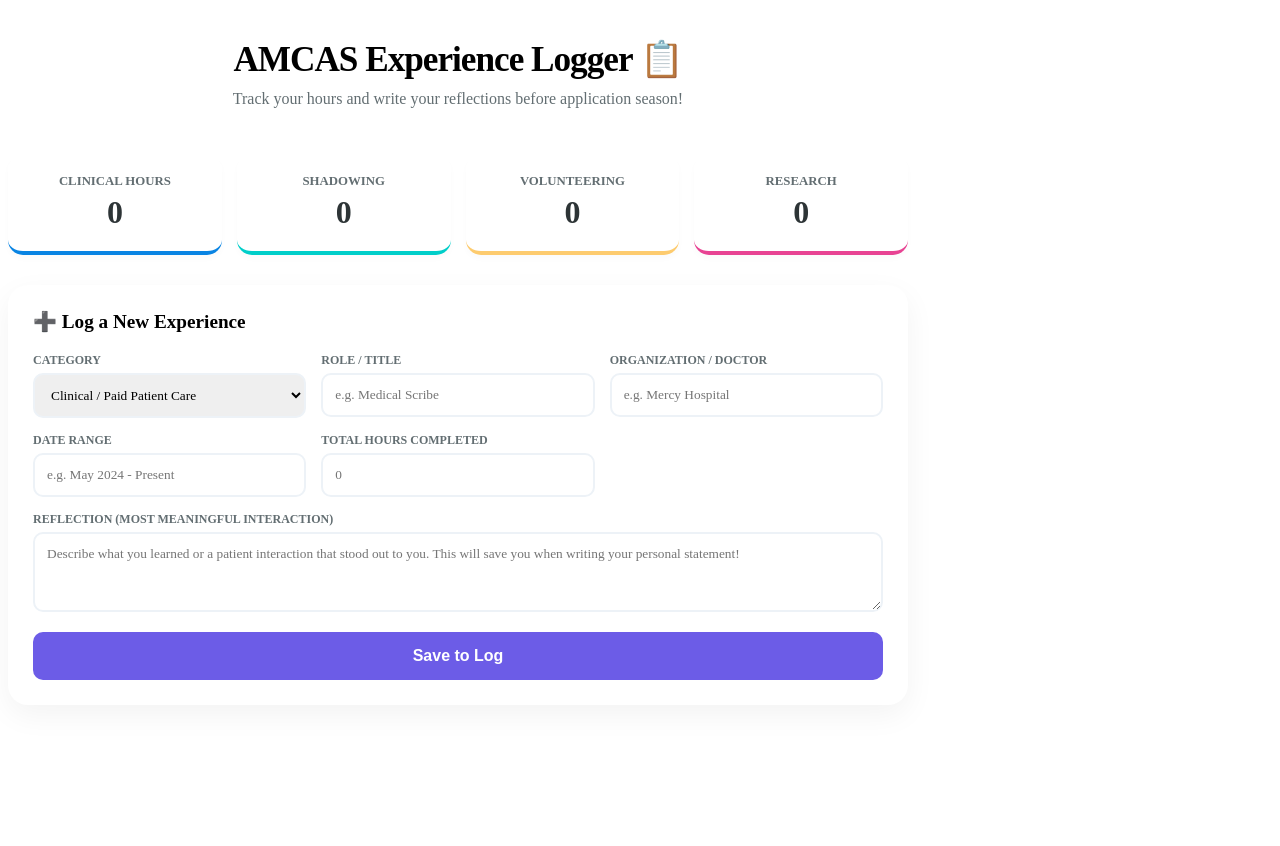
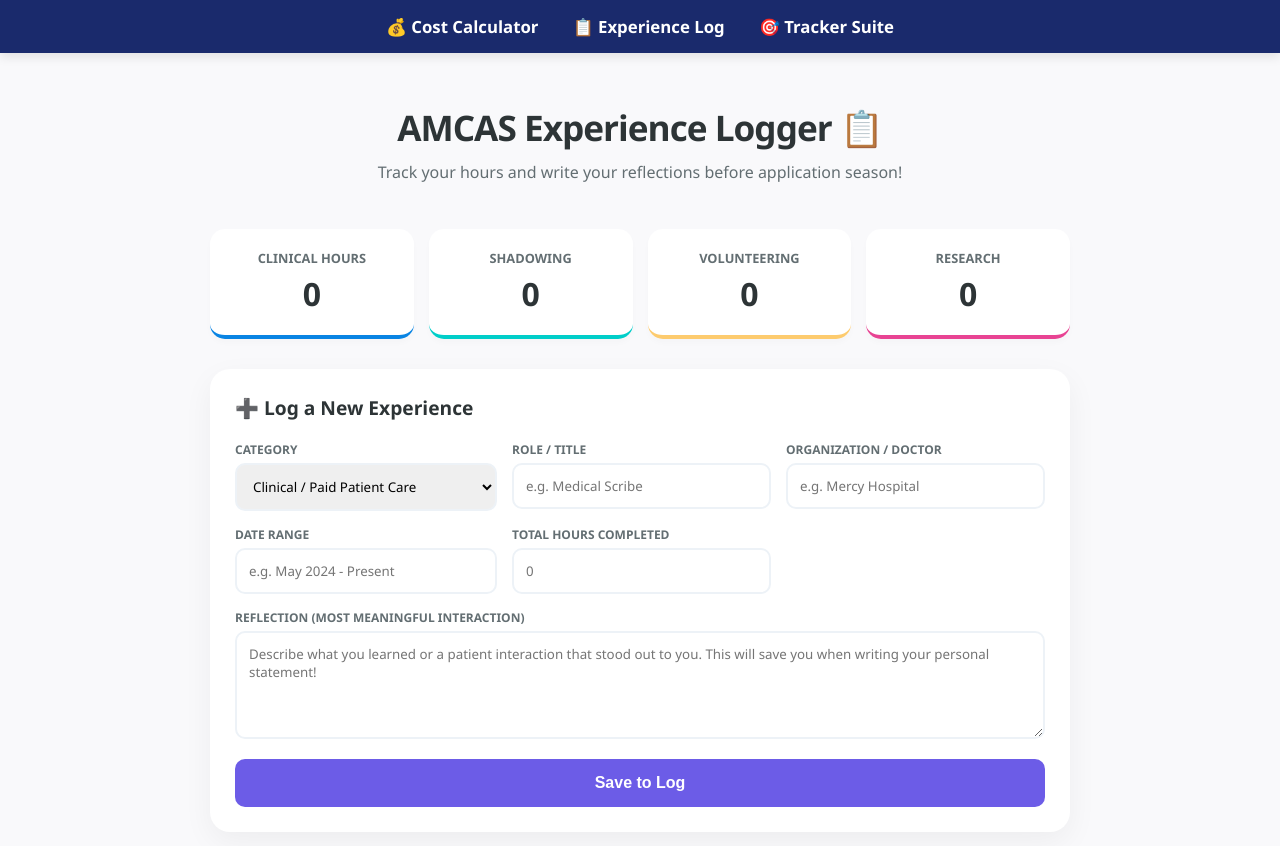
Before and after one commit to carsonstart101-hash/MedSchoolCalculator, a plain HTML site: page experience.html in a window 1280 px wide. Before the commit the page ends 800 px from the top, so only its background shows below. Drawn offline with Linux system fonts and the light colour scheme.

Commit message:
Update experience.html

```diff
--- a/experience.html
+++ b/experience.html
@@ -1,4 +1,3 @@
-</div>
 <!DOCTYPE html>
 <html lang="en">
 <head>
@@ -19,24 +18,42 @@
             --border-light: #edf2f7;
         }
 
-        body
-        <div style="background: #1a2a6c; padding: 10px; text-align: center; margin-bottom: 20px;">
-    <a href="index.html" style="color: white; margin: 0 15px; text-decoration: none; font-weight: bold;">💰 Cost Calculator</a>
-    <a href="experiences.html" style="color: white; margin: 0 15px; text-decoration: none; font-weight: bold;">📋 Experience Log</a>
-    <a href="tracker_suite.html" style="color: white; margin: 0 15px; text-decoration: none; font-weight: bold;">🎯 Tracker Suite</a>{
-
+        body {
             font-family: 'Segoe UI', system-ui, -apple-system, sans-serif;
             background-color: var(--bg);
             color: var(--primary);
             margin: 0;
-            padding: 20px;
+            padding: 0; /* Set to 0 so the menu touches the edges */
             display: flex;
-            justify-content: center;
+            flex-direction: column;
+            align-items: center;
         }
+
+        /* Universal Menu Styling */
+        .universal-menu {
+            background: #1a2a6c;
+            width: 100%;
+            padding: 15px 0;
+            text-align: center;
+            box-shadow: 0 4px 10px rgba(0,0,0,0.1);
+        }
+
+        .universal-menu a {
+            color: white;
+            margin: 0 15px;
+            text-decoration: none;
+            font-weight: bold;
+            font-size: 1.05rem;
+            transition: opacity 0.2s;
+        }
+
+        .universal-menu a:hover { opacity: 0.8; }
 
         .container {
             width: 100%;
             max-width: 900px;
+            padding: 20px;
+            box-sizing: border-box;
         }
 
         header {
@@ -207,6 +224,14 @@
 </head>
 <body>
 
+    <!-- Universal Navigation Menu -->
+    <div class="universal-menu">
+        <a href="index.html">💰 Cost Calculator</a>
+        <a href="experiences.html">📋 Experience Log</a>
+        <a href="tracker_suite.html">🎯 Tracker Suite</a>
+    </div>
+
+    <!-- Main Content Container -->
     <div class="container">
         <header>
             <h1>AMCAS Experience Logger 📋</h1>
@@ -274,8 +299,8 @@
         <div id="logArea" class="log-list"></div>
     </div>
 
+    <!-- JavaScript Database Logic -->
     <script>
-    // Load from Maddy's browser storage specifically for experiences
         let experiences = JSON.parse(localStorage.getItem('maddy_experiences')) || [];
 
         function saveExperience() {
@@ -362,6 +387,5 @@
         // Run on load
         render();
     </script>
-
 </body>
 </html>
```
Lines whose indentation alone changed are shown as unchanged.
